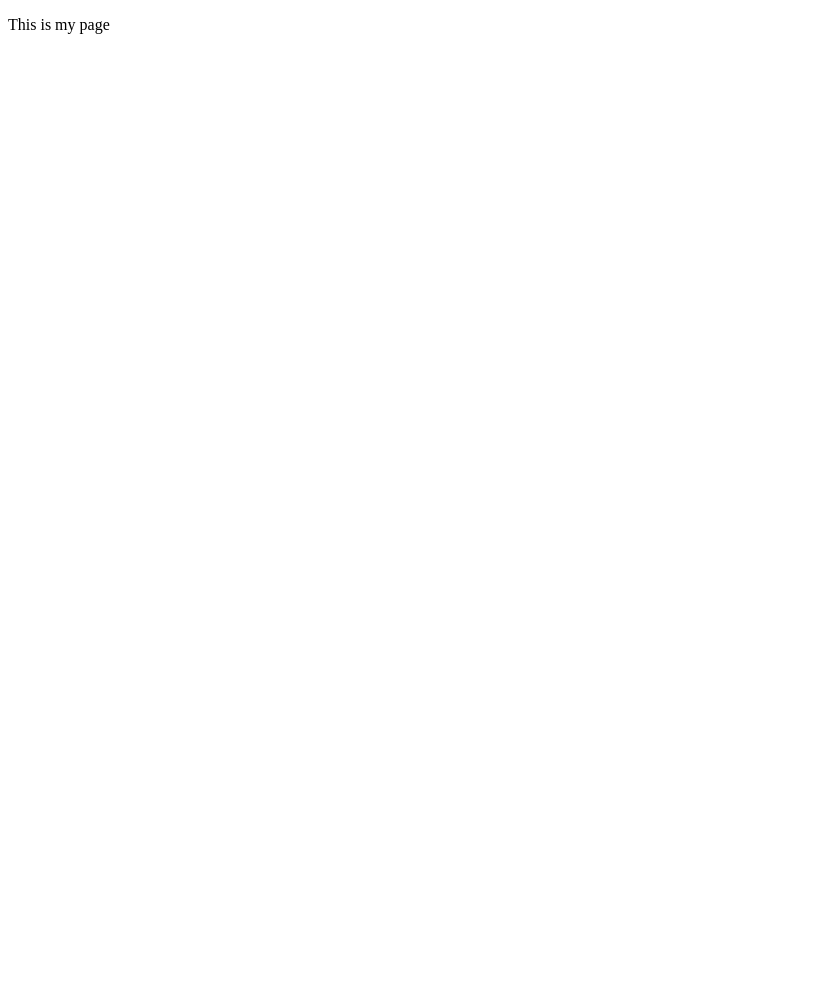
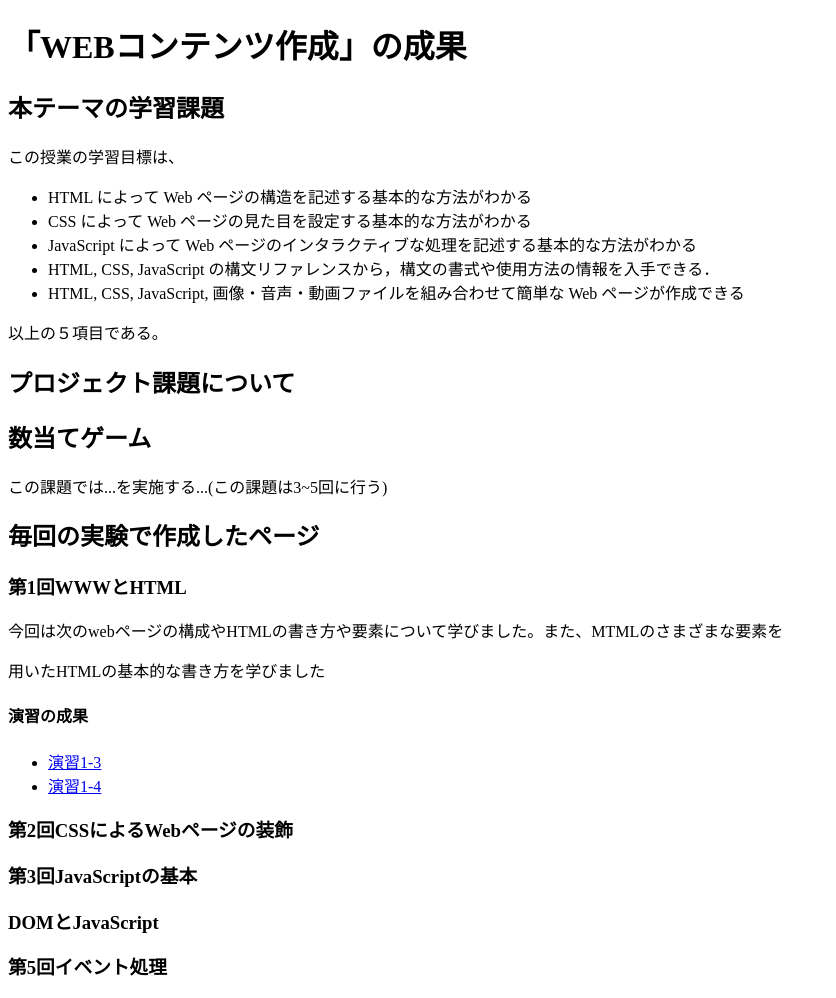
Before and after one commit to G285192022/medialabo, a plain HTML site: page index.html in a window 1280 px wide. Shown: the whole page, without its empty margins (0-836 px from the left). Before the commit the page ends 800 px from the top, so only its background shows below. Drawn offline with Linux system fonts and the light colour scheme.

Commit message:
現状進捗

```diff
--- a/index.html
+++ b/index.html
@@ -2,9 +2,42 @@
 <html>
   <head>
     <meta charset="utf-8">
-    <title>My test page</title>
+    <title>WEBコンテンツ作成</title>
   </head>
   <body>
-    <p>This is my page</p>
+    <h1>「WEBコンテンツ作成」の成果</h1>
+    <h2>本テーマの学習課題</h2>
+    <p>この授業の学習目標は、
+      <ul>
+        <li>HTML によって Web ページの構造を記述する基本的な方法がわかる</li>
+        <li>CSS によって Web ページの見た目を設定する基本的な方法がわかる</li>
+        <li>JavaScript によって Web ページのインタラクティブな処理を記述する基本的な方法がわかる</li>
+        <li>HTML, CSS, JavaScript の構文リファレンスから，構文の書式や使用方法の情報を入手できる．</li>
+        <li>HTML, CSS, JavaScript, 画像・音声・動画ファイルを組み合わせて簡単な Web ページが作成できる</li>
+      </ul>
+    以上の５項目である。</p>
+    <h2>プロジェクト課題について</h2>
+
+    <h2>数当てゲーム</h2>
+    <p>この課題では...を実施する...(この課題は3~5回に行う)</p>
+    <h2>毎回の実験で作成したページ</h2>
+    <h3>第1回WWWとHTML</h3>
+    <p>今回は次のwebページの構成やHTMLの書き方や要素について学びました。また、MTMLのさまざまな要素を</p>
+      <p>用いたHTMLの基本的な書き方を学びました</p>
+
+      <h4>演習の成果</h4>
+      <ul>
+        <li><a href="practice-html/structure.html" >演習1-3</a></li>
+        <li><a href="practice-html/elements.html" >演習1-4</a></li>
+      </ul>
+
+    <h3>第2回CSSによるWebページの装飾</h3>
+
+    <h3>第3回JavaScriptの基本</h3>
+
+    <h3>DOMとJavaScript</h3>
+
+    <h3>第5回イベント処理</h3>
+
   </body>
 </html>
```
